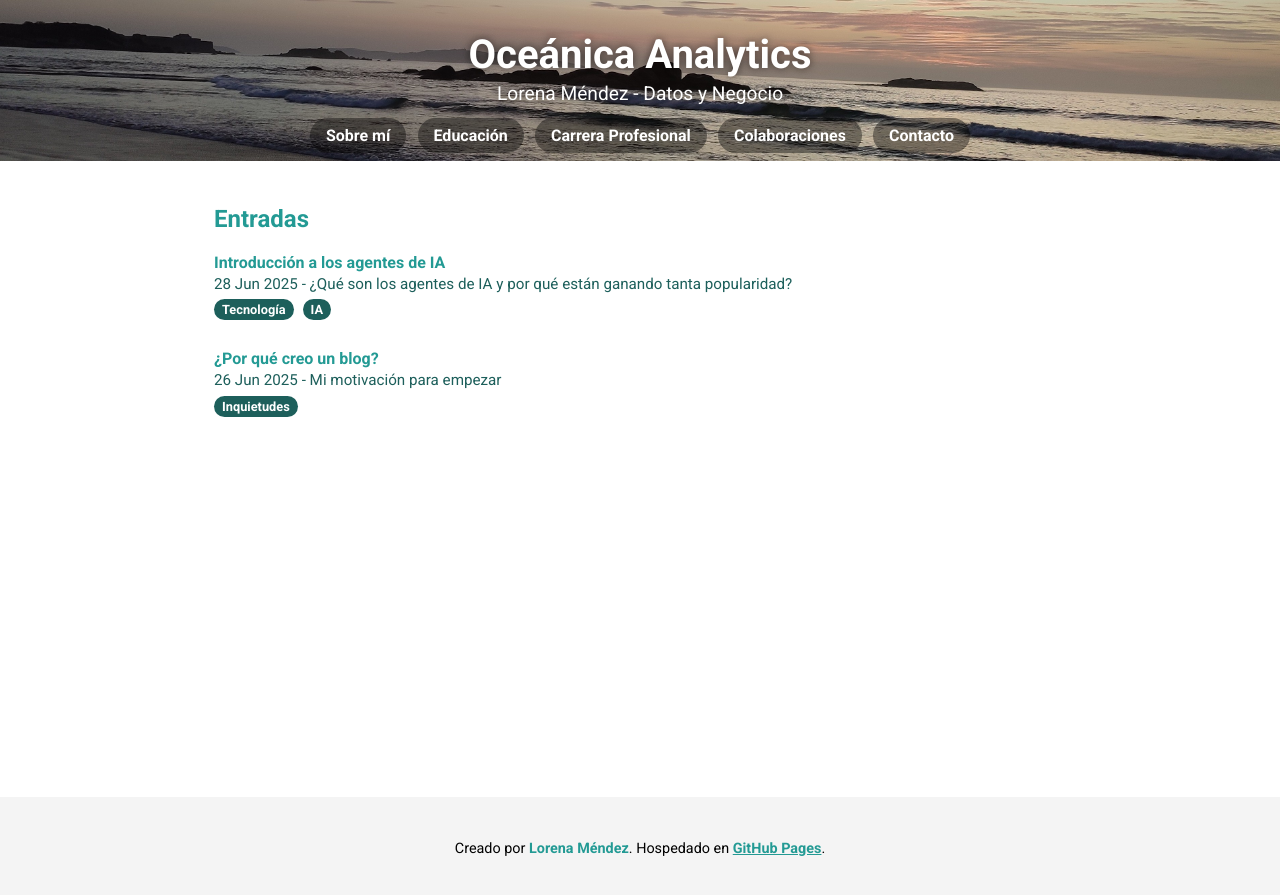
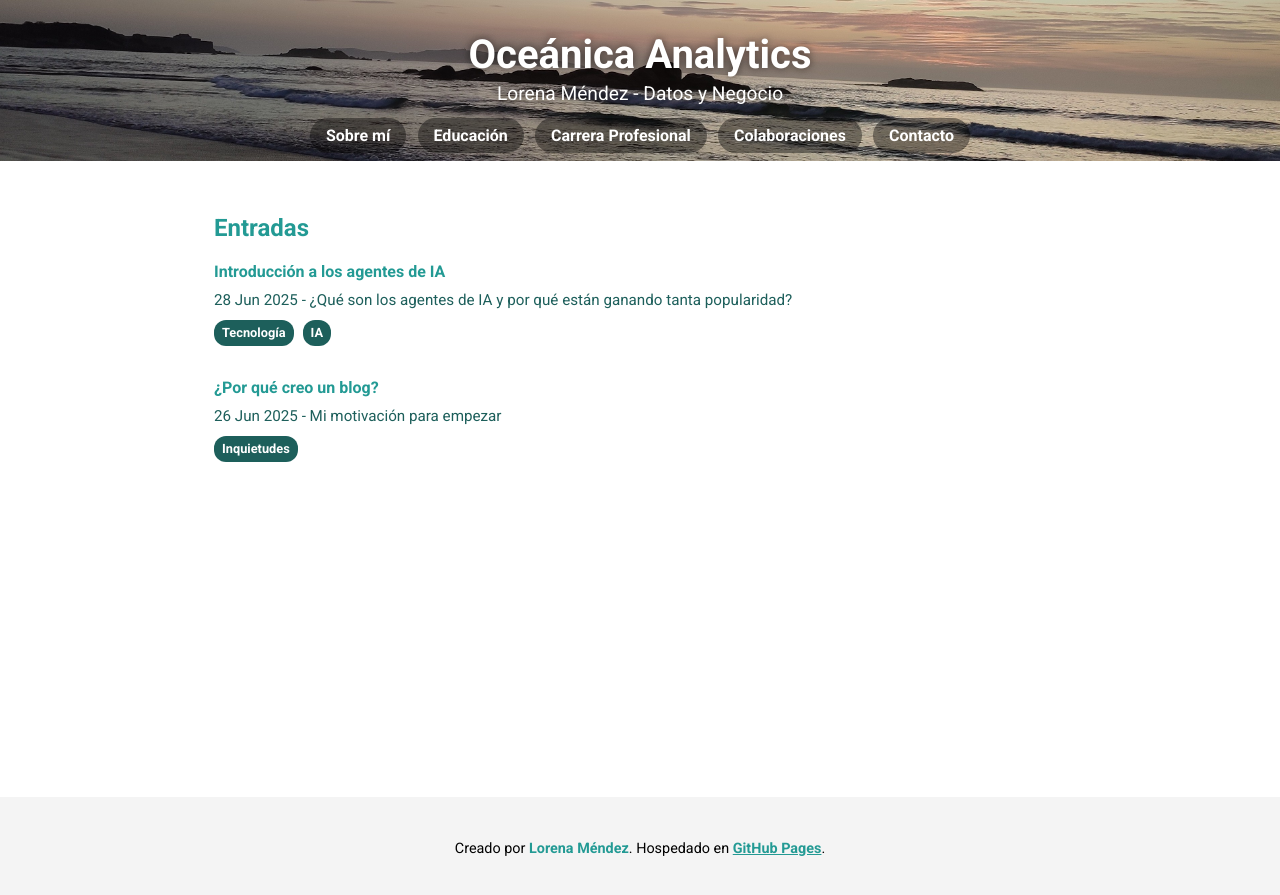
Before and after one commit to lmendezotero/lmendezotero.github.io, a Jekyll site: the page built from index.md, in a window 1280 px wide. Shown: the top 895 px of the page. Built offline with Jekyll 4.4.1, drawn with Linux system fonts in a browser that asks for light colours; the list of posts is cut into pages by our own code.

Commit message:
Update default.html

```diff
--- a/_layouts/default.html
+++ b/_layouts/default.html
@@ -26,13 +26,9 @@
         </nav>
       </header>
       <main class="container">
-        {% if page.layout == "post" %}
-          <div class="post-content">
-            {{ content }}
-          </div>
-        {% else %}
+        <div class="post-content">
           {{ content }}
-        {% endif %}
+        </div>
 
         {% if page.layout == "post" or page.categories %}
           {% include comments-and-likes.html %}
```
